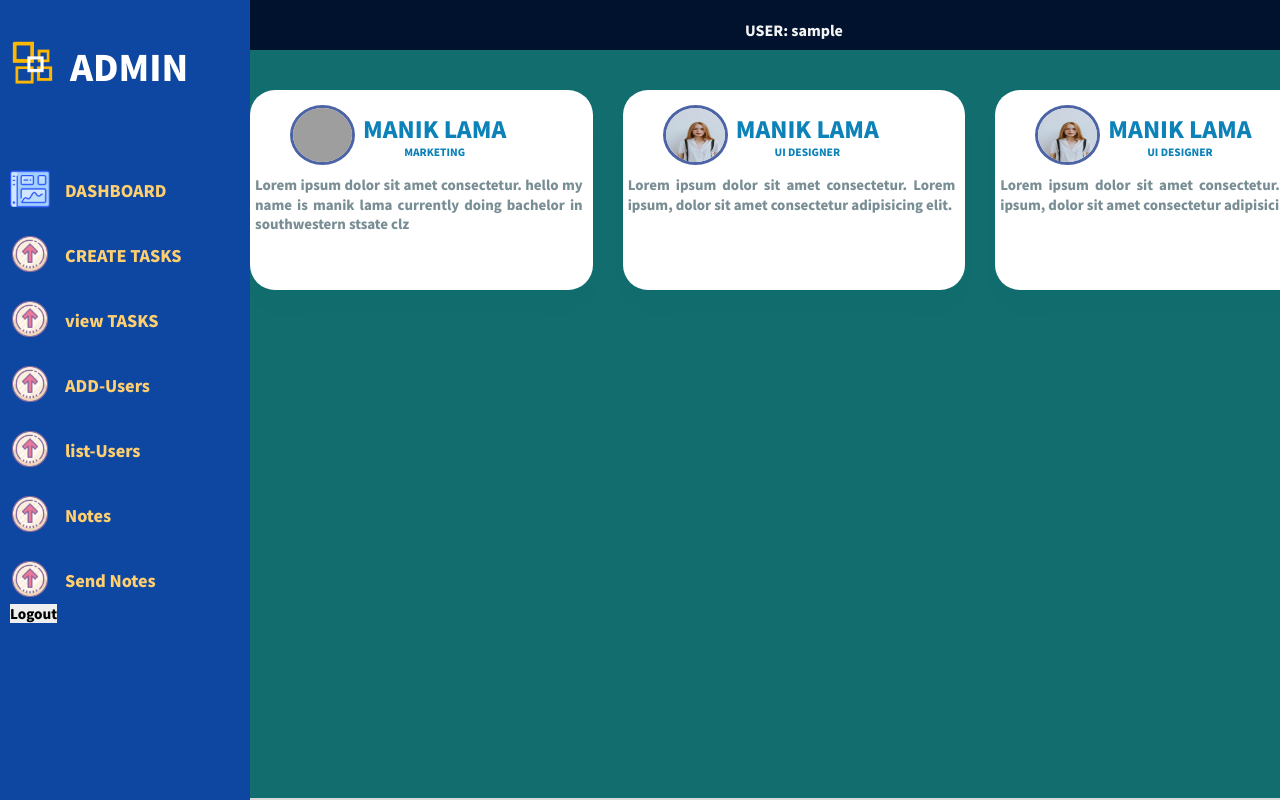
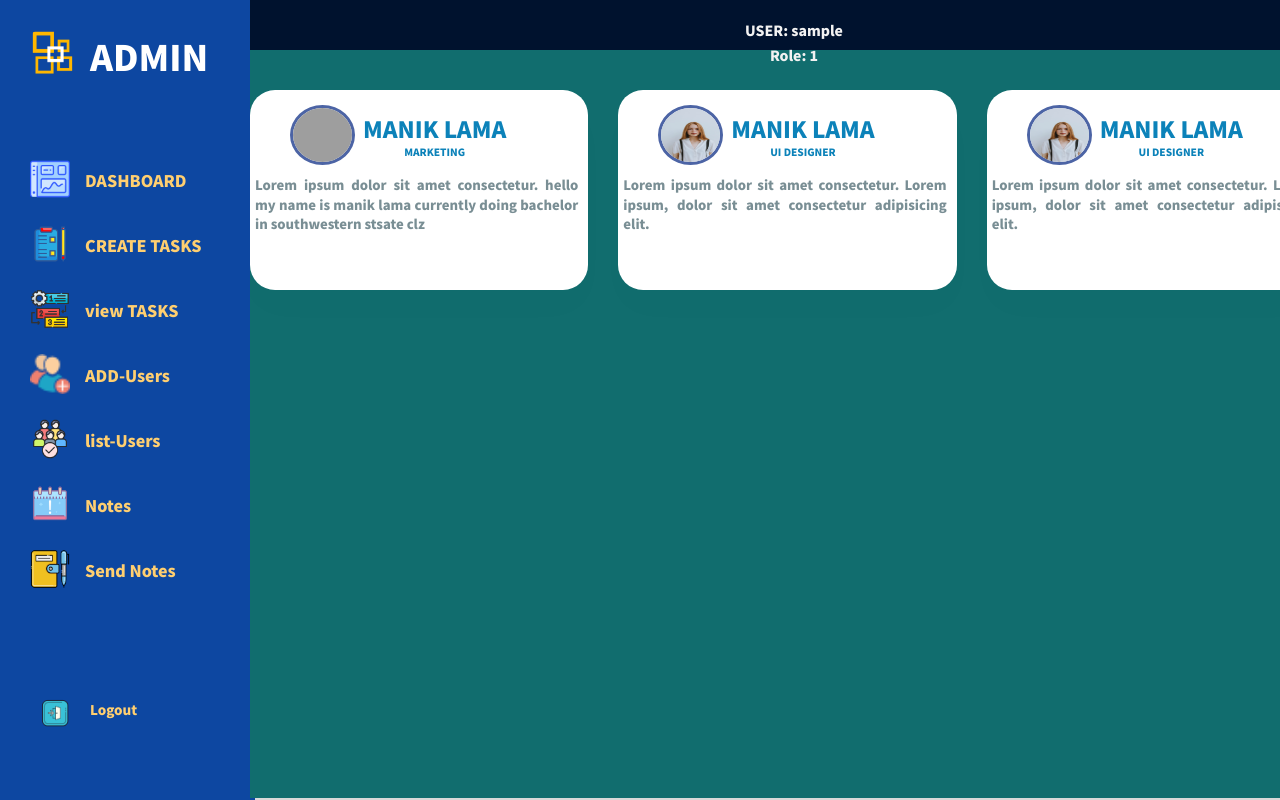
Before and after one commit to Xiran23/TMS, a PHP site: page /dashboard.php in a window 1280 px wide. Run offline with PHP 8.4, Linux system fonts and the light colour scheme; the visitor is signed in with stand-in values (Sample User, id 1); grey boxes are pictures that could not be loaded.

Commit message:
idk
change1

```diff
--- a/adduser.php
+++ b/adduser.php
@@ -22,7 +22,7 @@
 
   <?php
   include('inc/header.php');
-  include('inc/nav.php');
+
 
   ?>
 
--- a/inc/header.php
+++ b/inc/header.php
@@ -34,7 +34,7 @@ if(isset($_POST['logout'])){
 ?>
 <header>
     <label>USER: <?php echo  $_SESSION['username'] ?></label>
-    <!-- <label>Role: <?php echo  $_SESSION['role'] ?></label> -->
+    <label>Role: <?php echo  $_SESSION['role'] ?></label>
 
 
 </header>
@@ -68,7 +68,7 @@ if(isset($_POST['logout'])){
             <a href="createtask.php" onclick="createTask()">
               <img
                 class="dashlogo"
-                src="images/icon/update.png"
+                src="images/icon/create.png"
                 alt=""
               />
               <span class="nav-item">CREATE TASKS</span>
@@ -81,7 +81,7 @@ if(isset($_POST['logout'])){
               <img
                 class="dashlogo"
 
-                src="images/icon/update.png"
+                src="images/icon/prioritize1.png"
                 alt=""
               />
               <span class="nav-item">view TASKS</span>
@@ -93,18 +93,19 @@ if(isset($_POST['logout'])){
               <img
                 class="dashlogo"
 
-                src="images/icon/update.png"
+                src="images/icon/adduser.png"
                 alt=""
               />
               <span class="nav-item">ADD-Users</span>
             </a>
           </li>
+
           <li>
             <a href="listuser.php" onclick="">
               <img
                 class="dashlogo"
 
-                src="images/icon/update.png"
+                src="images/icon/shortlist.png"
                 alt=""
               />
               <span class="nav-item">list-Users</span>
@@ -116,7 +117,7 @@ if(isset($_POST['logout'])){
               <img
                 class="dashlogo"
 
-                src="images/icon/update.png"
+                src="images/icon/leave.png"
                 alt=""
               />
               <span class="nav-item">Notes</span>
@@ -129,29 +130,29 @@ if(isset($_POST['logout'])){
               <img
                 class="dashlogo"
 
-                src="images/icon/update.png"
+                src="images/icon/note.png"
                 alt=""
               />
               <span class="nav-item">Send Notes</span>
             </a>
           </li>
 
-           <li>
-            <a href="#">
-            <!-- <img
-                class="dashlogo"
 
-                src="images/icon/update.png"
-                alt=""
-              /> -->
-              <form method="POST">
 
-                <button type="logout" value="logout" name="logout" >Logout</button>
-              </form>
 
-            </a>
-          </li>
         </ul>
+
+<div class=" nav-item logout-div">
+
+<div><img src="images/icon/logout.png" alt="" width="40px"></div>
+<div><form method="POST">
+  <button class="nav-item logout" type="logout" value="logout" name="logout" >Logout</button>
+</form>
+</div>
+</div>
+
+
+
 
 
       </nav>
--- a/styledash.css
+++ b/styledash.css
@@ -41,13 +41,21 @@ header {
 nav {
   background: #0d47a1;
   height: 100vh;
-  width: 250px;
+  width: 255px;
   display: sticky;
   left: 0;
   top: 0;
-  padding-top: 30px;
+  padding: 20px;
 
   overflow: hidden;
+}
+
+li {
+  list-style: none;
+}
+
+ul {
+  list-style: none;
 }
 
 .logo {
@@ -104,15 +112,25 @@ a:hover {
 }
 
 .logout {
-  background-color: none;
+  background-color: #0d47a1;
+  color: #ffcf70;
+  margin-bottom: 22px;
 }
 
+.logout-div {
+  bottom: 0;
+  align-items: center;
+  display: flex;
+
+  align-items: center;
+  margin-top: 100px;
+}
 /* for container */
 
 .container {
   margin-left: 250px;
   height: 96vh;
-  width: 85%;
+  width: 84%;
   margin-top: 30px;
   background-color: #116d6e;
   position: absolute;
```
Also changed, not shown: other parts of styledash.css (+74 -39 lines), viewtask.php (+46 -27 lines), images/icon/adduser.png (added), images/icon/circle-solid-24.png (added), images/icon/create.png (added), images/icon/prioritize1.png (added), images/icon/right.png (added), images/icon/shortlist.png (added), images/icon/viewtask.png (added), 1 other file.
